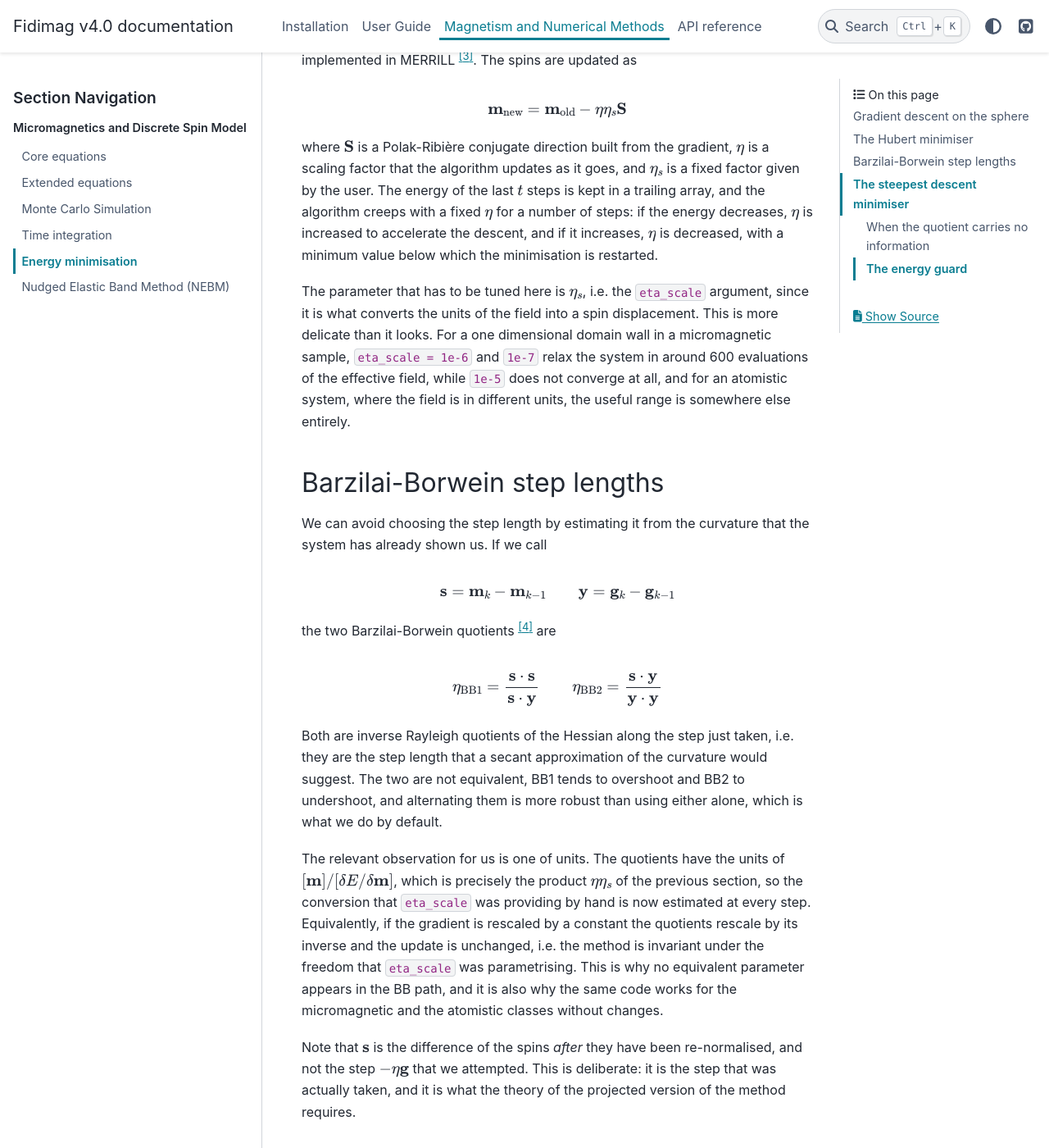
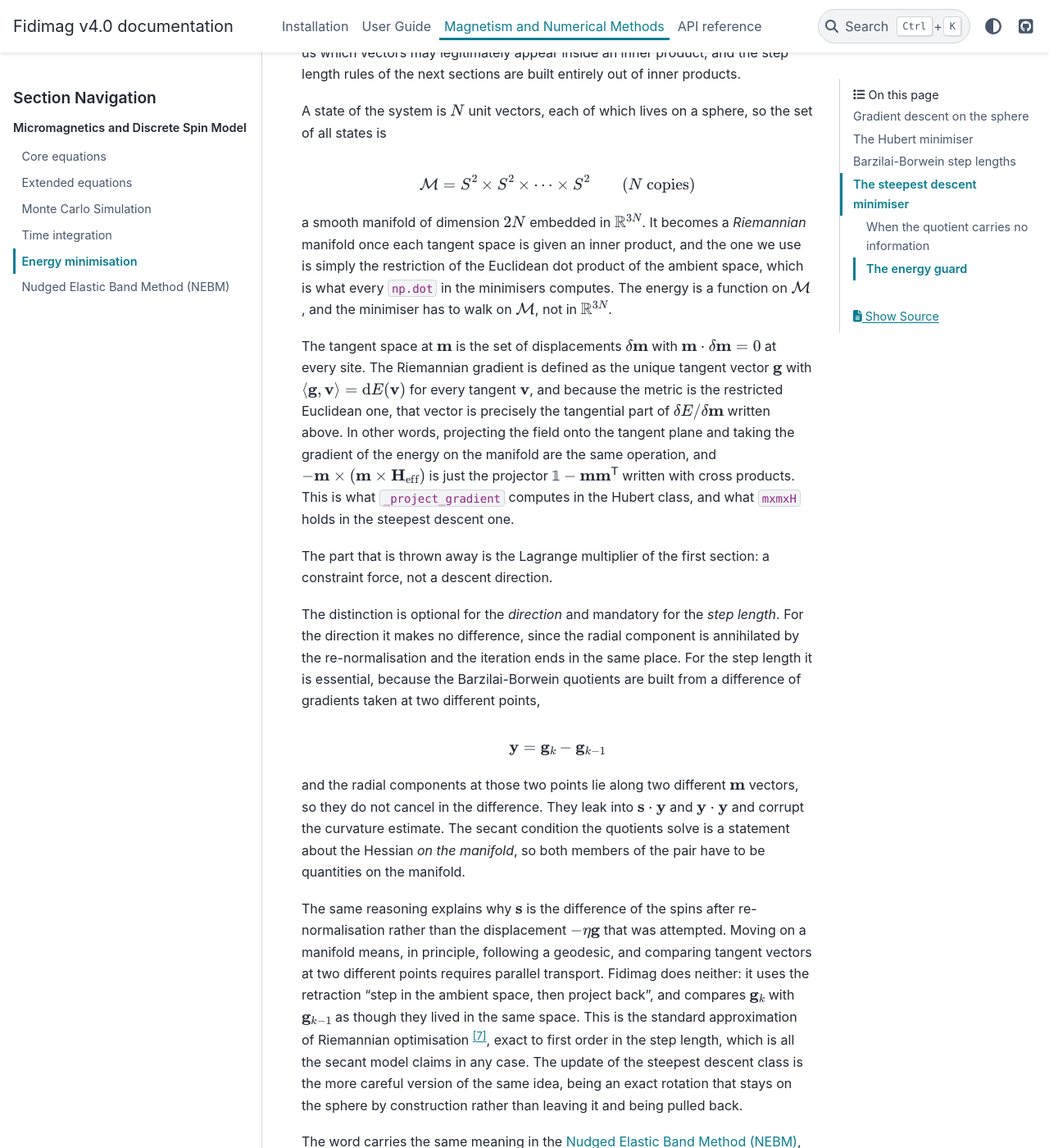
Before and after one commit to computationalmodelling/fidimag, a Sphinx documentation site: the page built from doc/physics_num_methods/energy_minimisation.rst, in a window 1280 px wide and 1400 px high, scrolled down 1421 px. Shown: the whole window at 82% size. Built offline with Sphinx 7.4.7 and the PyData theme 0.15.4, drawn with Linux system fonts in a browser that asks for light colours; pages that are not in the unit, such as notebooks, are missing from menus; some of the changed text lies outside the part shown.

Commit message:
doc: state the minimisers in their Riemannian setting
Projecting the field onto the tangent plane is the gradient of the energy
on the product of spheres. It is optional for the direction and mandatory
for the Barzilai-Borwein step length.

Co-Authored-By: Claude Opus 5 <noreply@anthropic.com>

```diff
--- a/doc/physics_num_methods/energy_minimisation.rst
+++ b/doc/physics_num_methods/energy_minimisation.rst
@@ -54,6 +54,83 @@ distinguishes them is how far they step, and this is the difficult part: the
 gradient is computed from the effective field, whose magnitude has nothing to
 do with the length of a spin, so the step length carries units and cannot be
 guessed once and for all.
+
+
+The configuration space is a manifold
+^^^^^^^^^^^^^^^^^^^^^^^^^^^^^^^^^^^^^
+
+The projection above is worth stating in its proper setting, because it is
+what tells us which vectors may legitimately appear inside an inner product,
+and the step length rules of the next sections are built entirely out of inner
+products.
+
+A state of the system is :math:`N` unit vectors, each of which lives on a
+sphere, so the set of all states is
+
+.. math::
+    \mathcal{M} = S^{2}\times S^{2}\times\cdots\times S^{2}
+    \qquad (N \text{ copies})
+
+a smooth manifold of dimension :math:`2N` embedded in
+:math:`\mathbb{R}^{3N}`. It becomes a *Riemannian* manifold once each tangent
+space is given an inner product, and the one we use is simply the restriction
+of the Euclidean dot product of the ambient space, which is what every
+``np.dot`` in the minimisers computes. The energy is a function on
+:math:`\mathcal{M}`, and the minimiser has to walk on :math:`\mathcal{M}`,
+not in :math:`\mathbb{R}^{3N}`.
+
+The tangent space at :math:`\mathbf{m}` is the set of displacements
+:math:`\delta\mathbf{m}` with
+:math:`\mathbf{m}\cdot\delta\mathbf{m}=0` at every site. The Riemannian
+gradient is defined as the unique tangent vector :math:`\mathbf{g}` with
+:math:`\langle\mathbf{g},\mathbf{v}\rangle = \mathrm{d}E(\mathbf{v})` for
+every tangent :math:`\mathbf{v}`, and because the metric is the restricted
+Euclidean one, that vector is precisely the tangential part of
+:math:`\delta E/\delta\mathbf{m}` written above. In other words, projecting
+the field onto the tangent plane and taking the gradient of the energy on the
+manifold are the same operation, and
+:math:`-\mathbf{m}\times(\mathbf{m}\times\mathbf{H}_{\text{eff}})` is
+just the projector :math:`\mathbb{1}-\mathbf{m}\mathbf{m}^{\mathsf{T}}`
+written with cross products. This is what ``_project_gradient`` computes in
+the Hubert class, and what ``mxmxH`` holds in the steepest descent one.
+
+The part that is thrown away is the Lagrange multiplier of the first section:
+a constraint force, not a descent direction.
+
+The distinction is optional for the *direction* and mandatory for the *step
+length*. For the direction it makes no difference, since the radial component
+is annihilated by the re-normalisation and the iteration ends in the same
+place. For the step length it is essential, because the Barzilai-Borwein
+quotients are built from a difference of gradients taken at two different
+points,
+
+.. math::
+    \mathbf{y} = \mathbf{g}_{k}-\mathbf{g}_{k-1}
+
+and the radial components at those two points lie along two different
+:math:`\mathbf{m}` vectors, so they do not cancel in the difference. They
+leak into :math:`\mathbf{s}\cdot\mathbf{y}` and
+:math:`\mathbf{y}\cdot\mathbf{y}` and corrupt the curvature estimate. The
+secant condition the quotients solve is a statement about the Hessian *on the
+manifold*, so both members of the pair have to be quantities on the manifold.
+
+The same reasoning explains why :math:`\mathbf{s}` is the difference of the
+spins after re-normalisation rather than the displacement
+:math:`-\eta\mathbf{g}` that was attempted. Moving on a manifold means, in
+principle, following a geodesic, and comparing tangent vectors at two
+different points requires parallel transport. Fidimag does neither: it uses
+the retraction "step in the ambient space, then project back", and compares
+:math:`\mathbf{g}_{k}` with :math:`\mathbf{g}_{k-1}` as though they lived in
+the same space. This is the standard approximation of Riemannian
+optimisation [7]_, exact to first order in the step length, which is all the
+secant model claims in any case. The update of the steepest descent class is
+the more careful version of the same idea, being an exact rotation that stays
+on the sphere by construction rather than leaving it and being pulled back.
+
+The word carries the same meaning in the :doc:`nebm`, where the distance
+between images is measured along the manifold rather than through the ambient
+space, and where the two answers start to differ once the images are far
+apart.
 
 
 The Hubert minimiser
@@ -316,3 +393,6 @@ what makes the calculation repeatable.
 .. [6] Exl, L. et al. *LaBonte's method revisited: An effective steepest
    descent method for micromagnetic energy minimization*. J. Appl. Phys. 115,
    17D118 (2014)
+
+.. [7] Absil, P.-A., Mahony, R. & Sepulchre, R. *Optimization Algorithms on
+   Matrix Manifolds*. Princeton University Press (2008)
```
